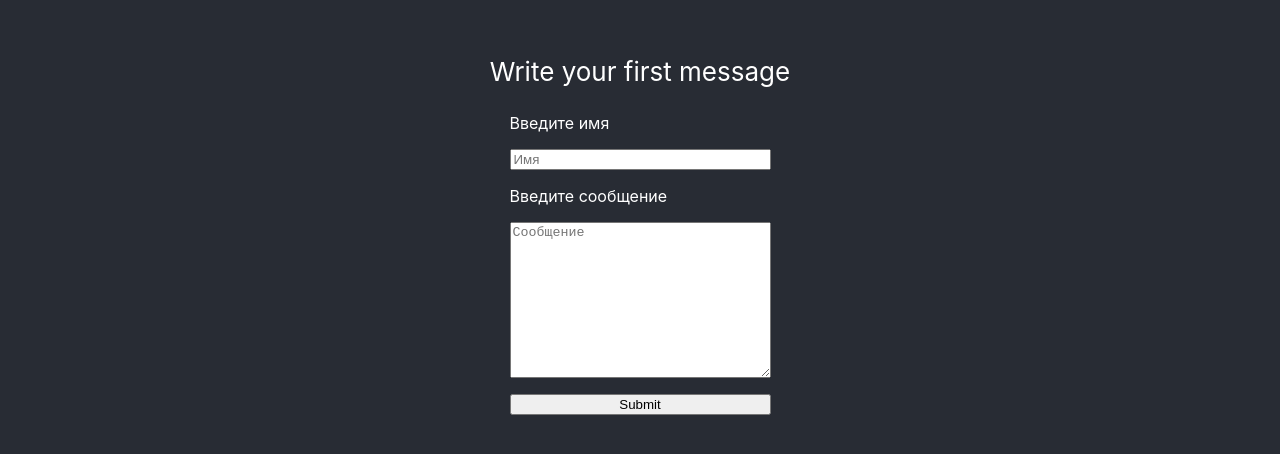
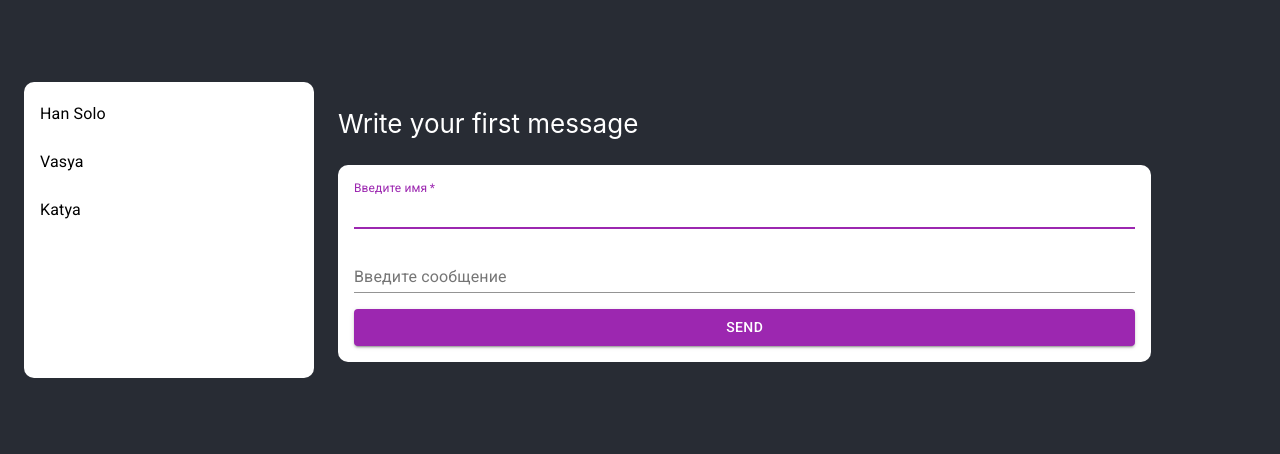
Before and after one commit to K-Real-Mh/ReactJS, a React (Create React App) app: page / in a window 1280 px wide. Shown: the part 178-632 px from the top of the page. Built offline with nearby package versions, Linux system fonts and the light colour scheme.

Commit message:
Third homework

```diff
--- a/package.json
+++ b/package.json
@@ -3,6 +3,7 @@
   "version": "0.1.0",
   "private": true,
   "dependencies": {
+    "@material-ui/core": "^4.12.1",
     "@testing-library/jest-dom": "^5.11.4",
     "@testing-library/react": "^11.1.0",
     "@testing-library/user-event": "^12.1.10",
--- a/public/index.html
+++ b/public/index.html
@@ -24,6 +24,8 @@
       work correctly both with client-side routing and a non-root public URL.
       Learn how to configure a non-root public URL by running `npm run build`.
     -->
+    <link rel="stylesheet" href="https://fonts.googleapis.com/css?family=Roboto:300,400,500,700&display=swap" />
+    <link rel="stylesheet" href="https://fonts.googleapis.com/icon?family=Material+Icons" />
     <title>React App</title>
   </head>
   <body>
--- a/src/App.css
+++ b/src/App.css
@@ -15,6 +15,9 @@
 form {
   display: grid;
   gap: 1rem;
+  padding: 1rem;
+  border-radius: 10px;
+  background: #ffffff;
 }
 
 label {
@@ -22,3 +25,9 @@ label {
   gap: 1em;
   color: #ffffff;
 }
+
+.list {
+  border-radius: 10px;
+  background: #ffffff;
+  height: 100%;
+}
--- a/src/App.js
+++ b/src/App.js
@@ -1,45 +1,41 @@
 import './App.css';
-import { useEffect, useState } from 'react';
+import { useCallback, useEffect, useState } from 'react';
+import Message from './components/Message/Message';
+import Form from './components/Form/Form';
+import { Container, createTheme, Grid, List, ListItem, ListItemText } from '@material-ui/core';
+import { green, purple } from '@material-ui/core/colors';
+import { ThemeProvider } from '@material-ui/core/styles';
 
-function Message({author, text}) {
-    return <p className="Message">{author && `${author}:`} {text}</p>
-}
-
-function Form({onSubmit}) {
-    const [author, setAuthor] = useState('');
-    const [text, setText] = useState('');
-
-    const onButtonClick = () => {
-       if (author && text) {
-           const message = {
-               author: author,
-               text: text
-           }
-           onSubmit(message);
-       }
-    }
-
-    return (
-        <form>
-            <label>
-                Введите имя
-                <input type="text" placeholder={'Имя'} onChange={e => setAuthor(e.target.value)}/>
-            </label>
-            <label>
-                Введите сообщение
-                <textarea cols="30" rows="10" placeholder={'Сообщение'}
-                          onChange={e => setText(e.target.value)}></textarea>
-            </label>
-            <button type={'button'} onClick={onButtonClick}>Submit</button>
-        </form>
-    );
-}
+const theme = createTheme({
+    palette: {
+        primary: {
+            main: purple[500],
+        },
+        secondary: {
+            main: green[500],
+        },
+    },
+});
 
 function App() {
     const [messageList, setMessageList] = useState([]);
+    const chats = [
+        {
+            name: 'Han Solo',
+            id: 'Han Solo',
+        },
+        {
+            name: 'Vasya',
+            id: 'Vasya',
+        },
+        {
+            name: 'Katya',
+            id: 'Katya',
+        },
+    ]
 
     useEffect(() => {
-        if(messageList.length > 0 && messageList[messageList.length - 1].author !== 'robot') {
+        if (messageList.length > 0 && messageList[messageList.length - 1].author !== 'robot') {
             const author = messageList[messageList.length - 1].author;
             const message = {
                 author: 'robot',
@@ -54,14 +50,33 @@ function App() {
         }
     }, [messageList])
 
-    const handleAddMessage = (message) => {
+    const handleAddMessage = useCallback(
+        (message) => {
             setMessageList(prevMessages => {
                 return [...prevMessages, message];
             })
-    }
+        }, []
+    )
 
     return (
         <div className="App">
+            <ThemeProvider theme={theme}>
+                <Container maxWidth="lg">
+                    <Grid container spacing={3}>
+                        <Grid item xs={3}>
+                            <List className={'list'} component="nav">
+                                {
+                                    chats.map(chat => {
+                                        return (
+                                            <ListItem button key={chat.id}>
+                                                <ListItemText primary={chat.name}/>
+                                            </ListItem>
+                                        );
+                                    })
+                                }
+                            </List>
+                        </Grid>
+                        <Grid item xs={8}>
                             {
                                 messageList.length === 0 ?
                                     <Message text={'Write your first message'}/> :
@@ -70,6 +85,10 @@ function App() {
                                     })
                             }
                             <Form onSubmit={handleAddMessage}/>
+                        </Grid>
+                    </Grid>
+                </Container>
+            </ThemeProvider>
         </div>
     );
 }
--- /dev/null
+++ b/src/components/Form/Form.js
@@ -0,0 +1,42 @@
+import { useRef, useState } from 'react';
+import { Button, TextField } from '@material-ui/core';
+
+export default function Form({onSubmit}) {
+    const [author, setAuthor] = useState('');
+    const [text, setText] = useState('');
+    const inputRef = useRef(null);
+
+
+    const onButtonClick = () => {
+        if (author && text) {
+            const message = {
+                author: author,
+                text: text
+            }
+            onSubmit(message);
+            inputRef.current?.focus();
+        }
+    }
+
+    return (
+        <form noValidate autoComplete="off">
+            <TextField
+                required
+                id="standard-required"
+                label="Введите имя"
+                onChange={e => setAuthor(e.target.value)}
+                autoFocus={true}
+                inputRef={inputRef}
+            />
+            <TextField
+                id="standard-textarea"
+                label="Введите сообщение"
+                multiline
+                onChange={e => setText(e.target.value)}
+            />
+            <Button variant="contained" color="primary" onClick={onButtonClick}>
+                Send
+            </Button>
+        </form>
+    );
+}
--- /dev/null
+++ b/src/components/Message/Message.js
@@ -0,0 +1,3 @@
+export default function Message({author, text}) {
+    return <p className="Message">{author && `${author}:`} {text}</p>
+}
```
Also changed, not shown: 2 other files (tests, documents, lock files or other folders). Lines whose indentation alone changed are shown as unchanged.
